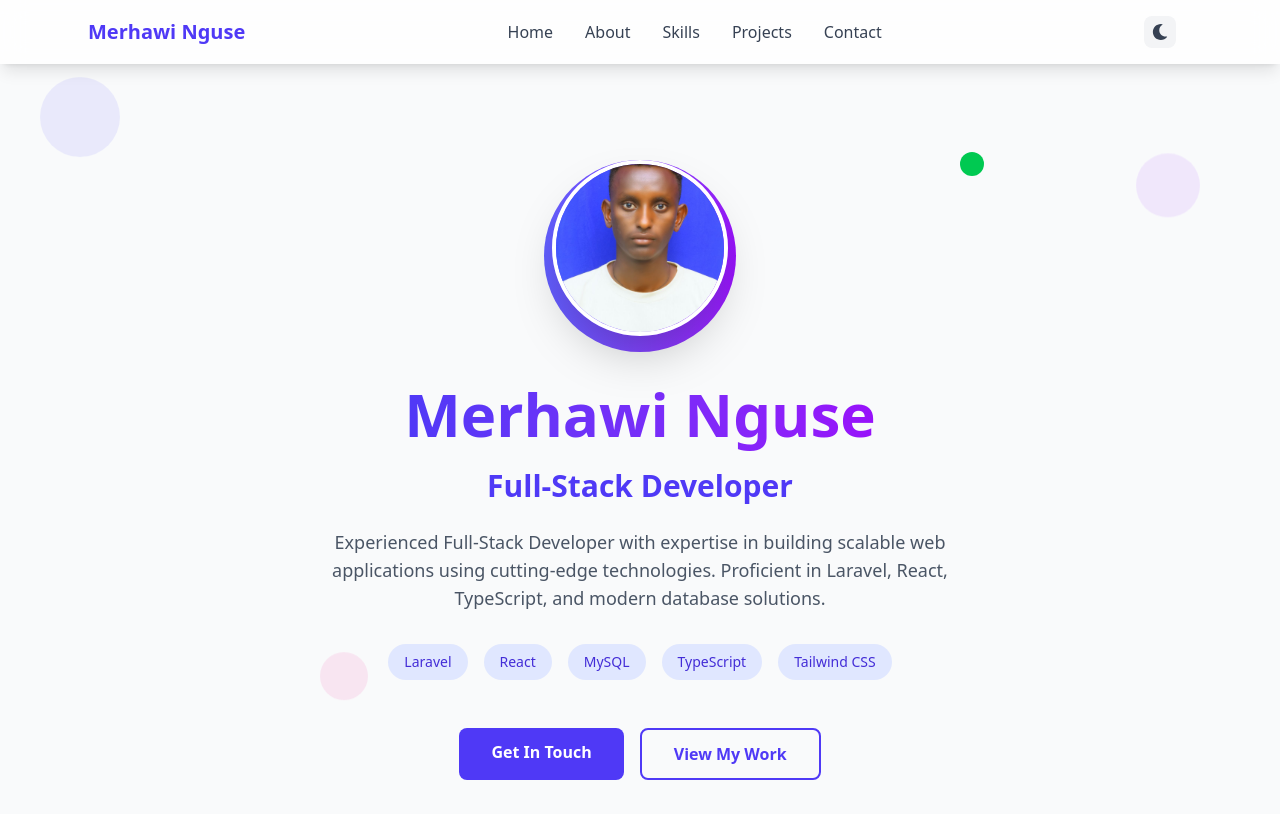
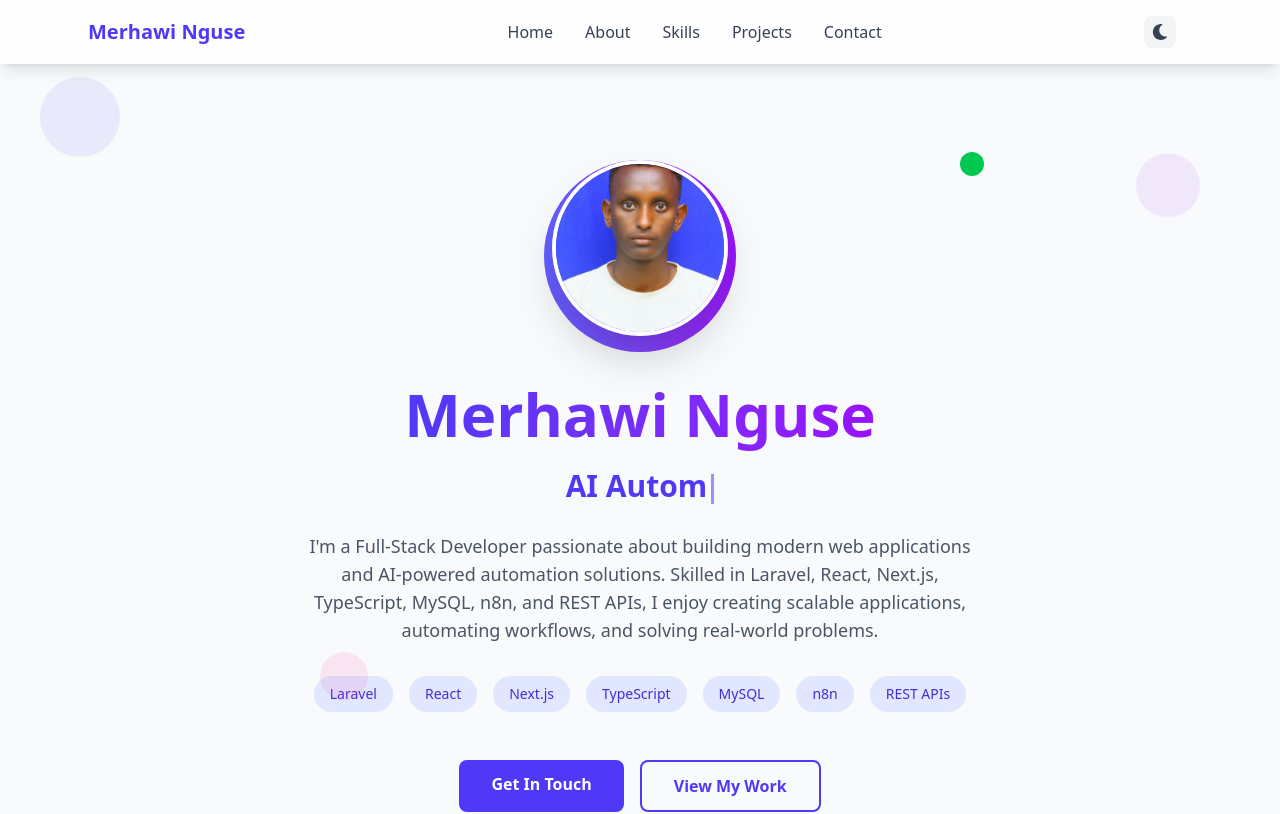
Before and after one commit to merhawi29/my-portfolio, a React (Vite) app: page / in a window 1280 px wide. Shown: the top 814 px of the page. Built offline with nearby package versions, Linux system fonts and the light colour scheme.

Commit message:
Update hero description and add typewriter effect

```diff
--- a/src/components/Home.tsx
+++ b/src/components/Home.tsx
@@ -1,6 +1,50 @@
+import { useState, useEffect } from "react";
 import { FaGithub, FaLinkedin, FaEnvelope } from "react-icons/fa";
 
+const typewriterTexts = [
+  "Full-Stack Developer",
+  "AI Automation Enthusiast",
+  "Laravel & React Expert",
+  "Workflow Builder"
+];
+
+function useTypewriter(texts: string[], typingSpeed = 100, deletingSpeed = 50, pauseTime = 2000) {
+  const [displayText, setDisplayText] = useState("");
+  const [textIndex, setTextIndex] = useState(0);
+  const [charIndex, setCharIndex] = useState(0);
+  const [isDeleting, setIsDeleting] = useState(false);
+
+  useEffect(() => {
+    const currentText = texts[textIndex];
+
+    const timeout = setTimeout(() => {
+      if (!isDeleting) {
+        setDisplayText(currentText.substring(0, charIndex + 1));
+        setCharIndex(charIndex + 1);
+
+        if (charIndex + 1 === currentText.length) {
+          setTimeout(() => setIsDeleting(true), pauseTime);
+        }
+      } else {
+        setDisplayText(currentText.substring(0, charIndex - 1));
+        setCharIndex(charIndex - 1);
+
+        if (charIndex - 1 === 0) {
+          setIsDeleting(false);
+          setTextIndex((textIndex + 1) % texts.length);
+        }
+      }
+    }, isDeleting ? deletingSpeed : typingSpeed);
+
+    return () => clearTimeout(timeout);
+  }, [charIndex, isDeleting, textIndex, texts, typingSpeed, deletingSpeed, pauseTime]);
+
+  return displayText;
+}
+
 export default function Home() {
+  const typedText = useTypewriter(typewriterTexts);
+
   return (
     <section id="home" className="min-h-screen flex items-center justify-center px-6 py-20 bg-gray-50 dark:bg-gray-900">
       <div className="max-w-4xl mx-auto text-center">
@@ -25,18 +69,20 @@ export default function Home() {
             </span>
           </h1>
 
-          <h2 className="text-2xl md:text-3xl text-indigo-600 dark:text-indigo-400 font-semibold animate-slide-up">
-            Full-Stack Developer
+          <h2 className="text-2xl md:text-3xl text-indigo-600 dark:text-indigo-400 font-semibold animate-slide-up min-h-[2.5rem]">
+            {typedText}
+            <span className="inline-block w-[3px] h-[1em] bg-indigo-600 dark:bg-indigo-400 ml-1 animate-pulse align-middle" />
           </h2>
 
           <p className="text-lg text-gray-600 dark:text-gray-300 max-w-2xl mx-auto animate-slide-up" style={{ animationDelay: '0.2s' }}>
-            Experienced Full-Stack Developer with expertise in building scalable web applications using cutting-edge technologies.
-            Proficient in Laravel, React, TypeScript, and modern database solutions.
+            I&apos;m a Full-Stack Developer passionate about building modern web applications and AI-powered automation solutions.
+            Skilled in Laravel, React, Next.js, TypeScript, MySQL, n8n, and REST APIs, I enjoy creating scalable applications,
+            automating workflows, and solving real-world problems.
           </p>
 
           {/* Tech Stack */}
           <div className="flex flex-wrap justify-center gap-4 mt-8 animate-slide-up" style={{ animationDelay: '0.4s' }}>
-            {['Laravel', 'React', 'MySQL', 'TypeScript', 'Tailwind CSS'].map((tech, index) => (
+            {['Laravel', 'React', 'Next.js', 'TypeScript', 'MySQL', 'n8n', 'REST APIs'].map((tech, index) => (
               <span
                 key={tech}
                 className="px-4 py-2 bg-indigo-100 dark:bg-indigo-900 text-indigo-700 dark:text-indigo-300 rounded-full text-sm font-medium hover:bg-indigo-200 dark:hover:bg-indigo-800 transition-colors duration-200"
```
